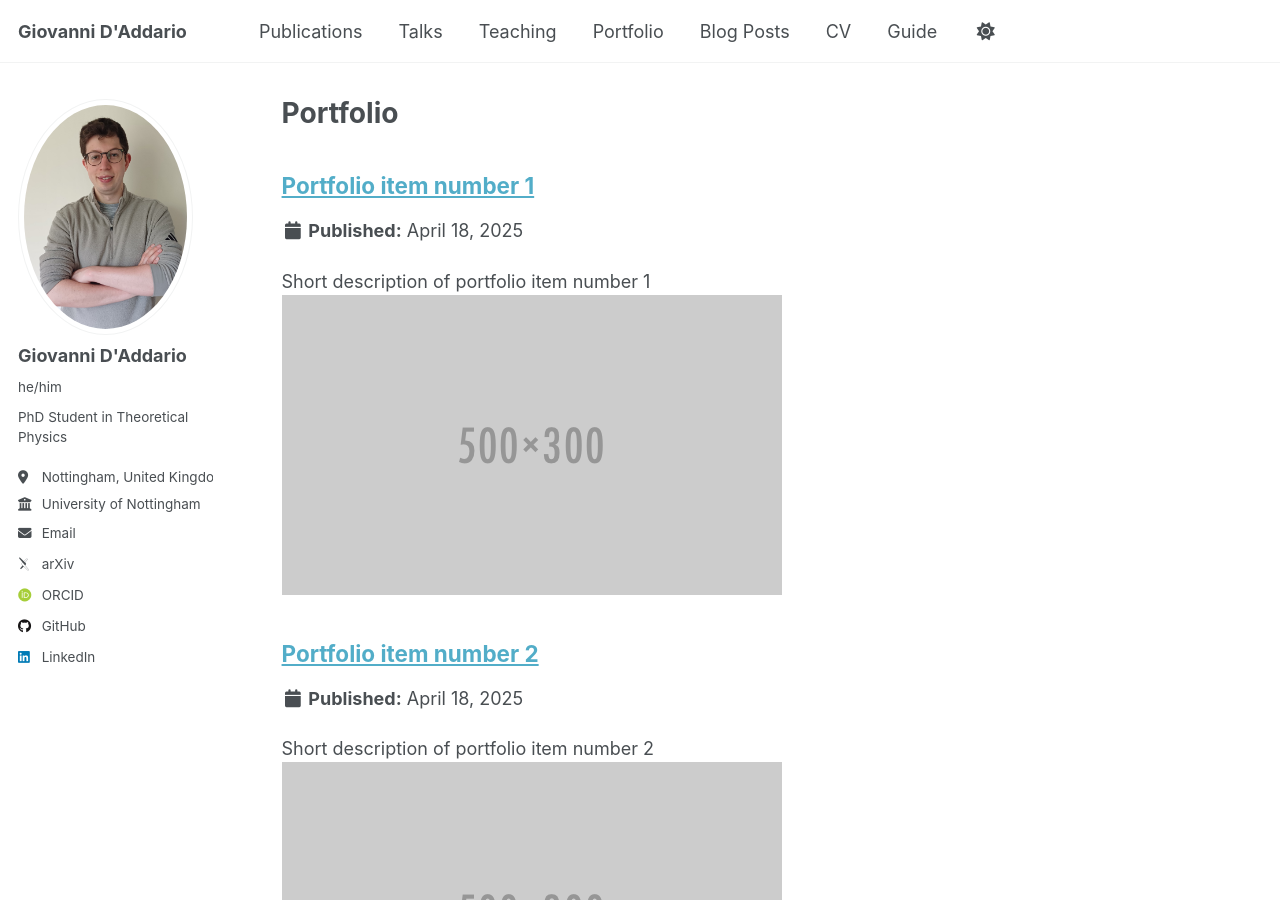
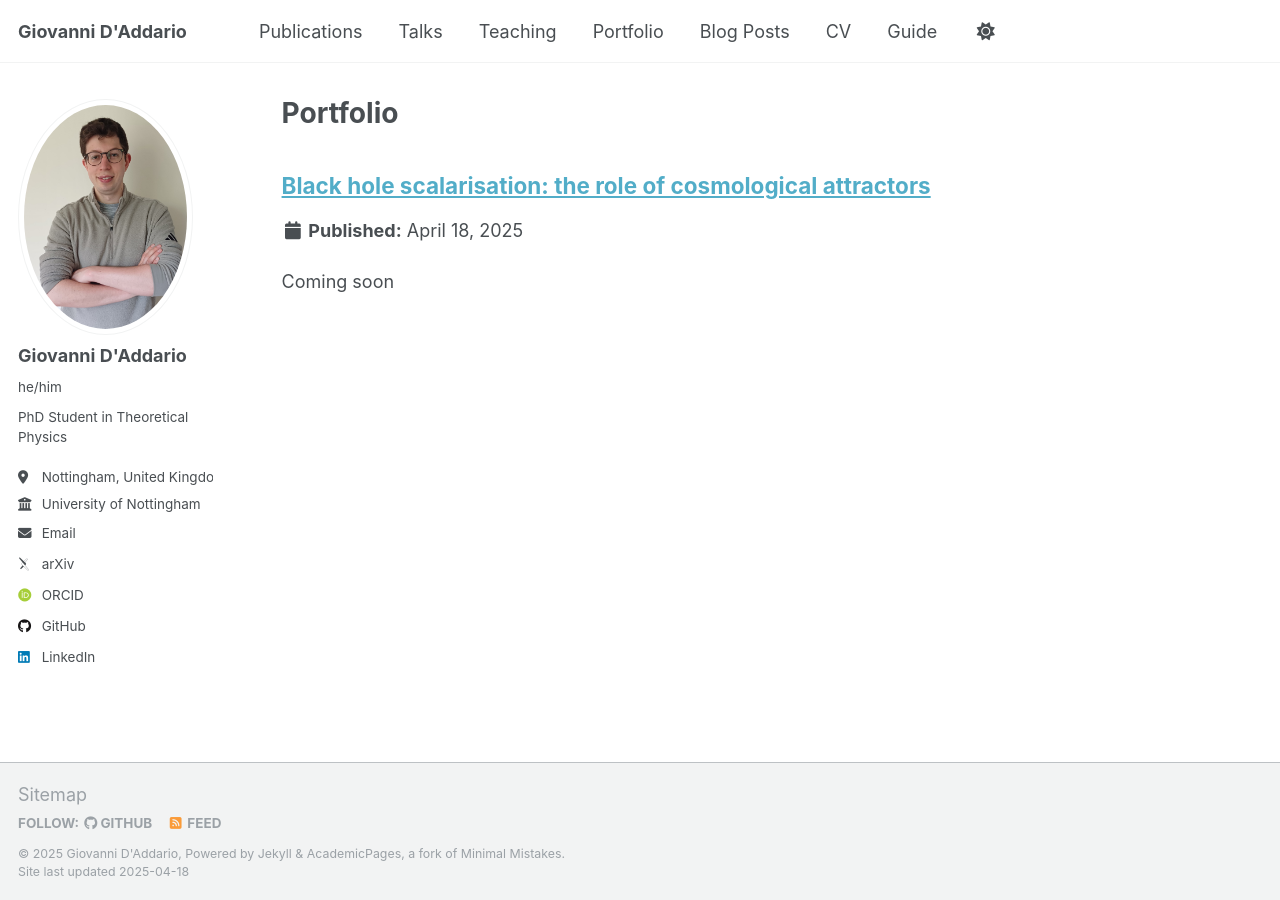
Before and after one commit to GiovanniDAddario/GiovanniDAddario.github.io, a Jekyll site: the page built from _pages/portfolio.html, in a window 1280 px wide and 900 px high. Built offline with Jekyll 4.4.1, drawn with Linux system fonts in a browser that asks for light colours; some web fonts are replaced.

Commit message:
Edit portfolio

```diff
--- a/_portfolio/portfolio-1.md
+++ b/_portfolio/portfolio-1.md
@@ -1,6 +1,6 @@
 ---
-title: "Portfolio item number 1"
-excerpt: "Short description of portfolio item number 1<br/><img src='/images/500x300.png'>"
+title: "Black hole scalarisation: the role of cosmological attractors"
+excerpt: "Coming soon " #<br/><img src='/images/500x300.png'>
 collection: portfolio
 ---
 
--- a/_portfolio/portfolio-2.html
+++ /dev/null
@@ -1,7 +0,0 @@
----
-title: "Portfolio item number 2"
-excerpt: "Short description of portfolio item number 2 <br/><img src='/images/500x300.png'>"
-collection: portfolio
----
-
-This is an item in your portfolio. It can be have images or nice text. If you name the file .md, it will be parsed as markdown. If you name the file .html, it will be parsed as HTML.
```
